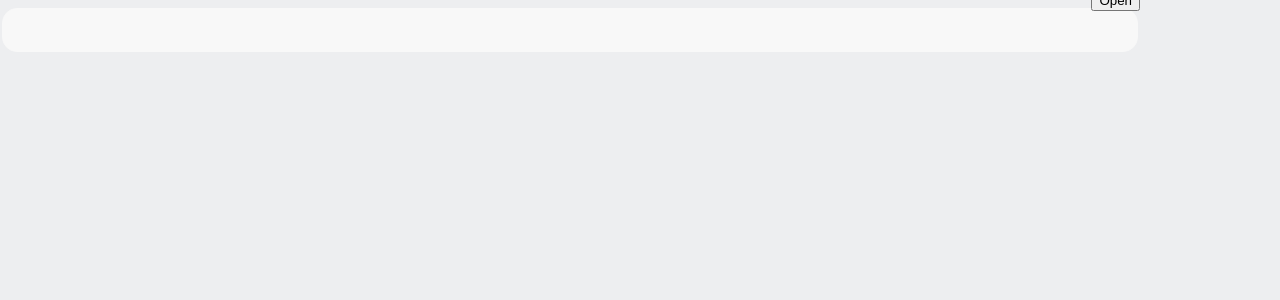
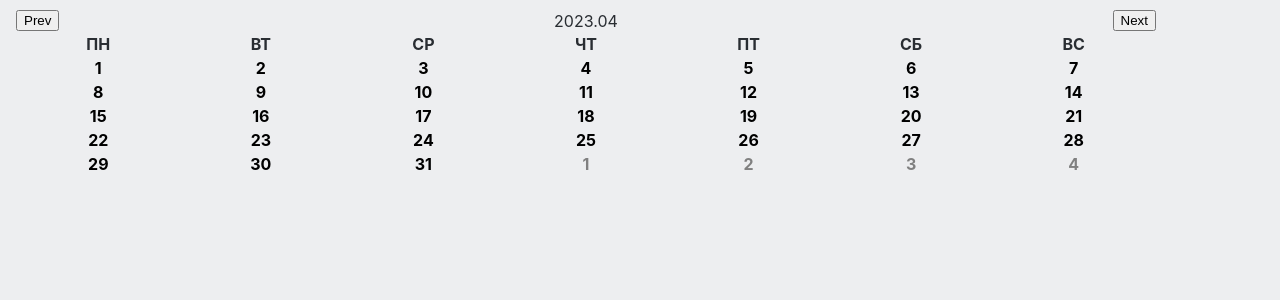
Before and after one commit to evyz/react-ui, a React (Create React App) app: page / in a window 1280 px wide. Shown: the top 300 px of the page. Built offline with nearby package versions, Linux system fonts and the light colour scheme.

Commit message:
datepicker render month

```diff
--- a/src/App.js
+++ b/src/App.js
@@ -5,17 +5,23 @@ import { useState } from "react";
 import { Input, Row } from "./evyz@react-forms-confirmed";
 
 import './evyz@react-forms-confirmed/widgets.css'
+import DatePicker from "./evyz@react-forms-confirmed/datepicker/datepicker";
 
 function App() {
 
-  const [active, setActive ] = useState({id: 1 ,name: "123"})
+  const [active, setActive ] = useState(new Date())
 
   return (
     <Wrapper>
-      <Row>
-        <Dropdown state={{ value: active, setValue: setActive }} gui={{ items: { state: [{ id: 1, value: "123" }, { id: 2, value: '456' }] } }} />
-        <Input />
-      </Row>
+      <DatePicker gui={{
+        dates: {
+          renderDate: {
+            value: new Date(),
+            format: {
+              value: 'year.month'
+            }
+        }
+      }, }}/>
     </Wrapper>
   );
 }
--- /dev/null
+++ b/src/evyz@react-forms-confirmed/datepicker/datepicker.css
@@ -0,0 +1,26 @@
+.system_calendar{
+    width: 100%;
+
+    display: flex;
+    flex-direction: column;
+    align-items: center;
+    justify-content: center;
+
+    padding: 10px 16px;
+}
+
+.system_calendar .bar{
+    width: 100%;
+    display: flex;
+    flex-direction: row;
+    align-items: center;
+    justify-content: space-between;
+}
+
+.system_calendar table{
+    width: 100%;
+}
+
+.system_calendar table th{
+    width: 14%;
+}
--- /dev/null
+++ b/src/evyz@react-forms-confirmed/datepicker/datepicker.tsx
@@ -0,0 +1,124 @@
+import * as React from 'react'
+import { DatepickerOptions, DateBarInterface } from './src/datepicker.types'
+import initStates from './src/initStates'
+
+import './datepicker.css'
+
+const dayOfWeek = ["ПН", "ВТ", "СР", "ЧТ", "ПТ", "СБ", "ВС"]
+
+const DateBar = (props: DateBarInterface) => {
+
+    const [date, setDate] = React.useState<String>("")
+
+    const normalizeNumber = (value: any) => {
+        if (!value) {
+            return
+        }
+        if (value.length === 1) {
+            value = "0" + value
+        }
+
+        return value
+    }
+
+    React.useEffect(() => {
+        let value = new Date(props?.dateRender)
+        let result
+
+        if (props?.format?.value) {
+            result = props?.format?.value
+            result = result?.replace('year', value.getFullYear().toString())
+            result = result?.replace('month', normalizeNumber(value.getMonth().toString()))
+            } else if (props?.format?.custom) {
+            result = props?.format?.custom(props?.dateRender)
+        }
+
+        if (result) {
+            setDate(result)
+        }
+    }, [props.dateRender])
+
+    return (
+        <label>{date}</label>
+    )
+}
+
+const DatePicker = (props: DatepickerOptions) => {
+    const { dateRender, setDateRender, matrix, setMatrix } = initStates()
+
+    React.useEffect(() => {
+        let startOf = new Date(dateRender.getFullYear(), dateRender.getMonth(), 1)
+        let endOf = new Date(dateRender.getFullYear(), dateRender.getMonth() + 1, 0, 23, 59, 59, 59)
+
+        let tempMatrix: (Date | null)[][] = [];
+
+        while (endOf.getTime() > startOf.getTime()) {
+            if (tempMatrix.length === 0) {
+                let row = []
+                let prevMonthDate = new Date(startOf.getFullYear(), startOf.getMonth(), 0)
+                for (let i = 0; i < startOf.getDay() - 1; i++){
+                    prevMonthDate = new Date(prevMonthDate.getFullYear(), prevMonthDate.getMonth(), prevMonthDate.getDate() - i)
+                    row.push(prevMonthDate)
+                }
+                row.push(startOf)
+                tempMatrix.push(row)
+            } else {
+                if (tempMatrix[tempMatrix.length - 1].length < 7) {
+                    tempMatrix[tempMatrix.length - 1].push(startOf)
+                } else {
+                    tempMatrix.push([startOf])
+                }
+            }
+
+            startOf = new Date(dateRender.getFullYear(), dateRender.getMonth(), startOf.getDate() + 1)
+        }
+
+        if (tempMatrix[tempMatrix.length - 1].length < 7) {
+            let nextMonthDate = new Date(startOf.getFullYear(), startOf.getMonth() + 1, 1)
+            let max = 7 - tempMatrix[tempMatrix.length - 1].length
+            for (let i = 1; i <= max; i++){
+                nextMonthDate = new Date(nextMonthDate.getFullYear(), nextMonthDate.getMonth(), i)
+                tempMatrix[tempMatrix.length - 1].push(nextMonthDate)
+            }
+        }
+
+        setMatrix(tempMatrix)
+    }, [dateRender])
+
+    const changeDateRender = (isNext: boolean) => {
+        const year = dateRender.getFullYear()
+        const month = dateRender.getMonth()
+        setDateRender(new Date(year, month + (isNext ? 1 : -1), 1))
+    }
+
+    return (
+        <div className='system_calendar'>
+            <div className='bar'>
+                <button onClick={() => changeDateRender(false)}>Prev</button>
+                <DateBar dateRender={dateRender} format={props?.gui?.dates?.renderDate?.format} />
+                <button onClick={() => changeDateRender(true)}>Next</button>
+            </div>
+            <table>
+                <thead>
+                    <tr>
+                        {dayOfWeek.map(day =>
+                            <th>{day}</th>
+                        )}
+                    </tr>
+                </thead>
+                <tbody>
+                    {matrix?.map(row =>
+                        <tr>
+                            {row.map(item =>
+                                <th style={{ color: !item ? 'none' : new Date(item).getMonth() !== dateRender.getMonth() ? "grey" : "black" }}>{item && new Date(item).getDate()}</th>
+                            )}
+                        </tr>
+                    )}
+                </tbody>
+            </table>
+        </div>
+    )
+}
+
+
+export default DatePicker
--- /dev/null
+++ b/src/evyz@react-forms-confirmed/datepicker/index.ts
@@ -0,0 +1 @@
+export {default} from './datepicker'
--- /dev/null
+++ b/src/evyz@react-forms-confirmed/datepicker/src/initStates.ts
@@ -0,0 +1,8 @@
+import React from "react"
+
+export default () => {
+    const [dateRender, setDateRender] = React.useState(new Date())
+    const [matrix, setMatrix]= React.useState<(Date | null)[][]>([])
+
+    return {dateRender, setDateRender, matrix, setMatrix}
+}
```
Also changed, not shown: src/evyz@react-forms-confirmed/datepicker/src/datepicker.types.ts (added, +51 -0 lines).
